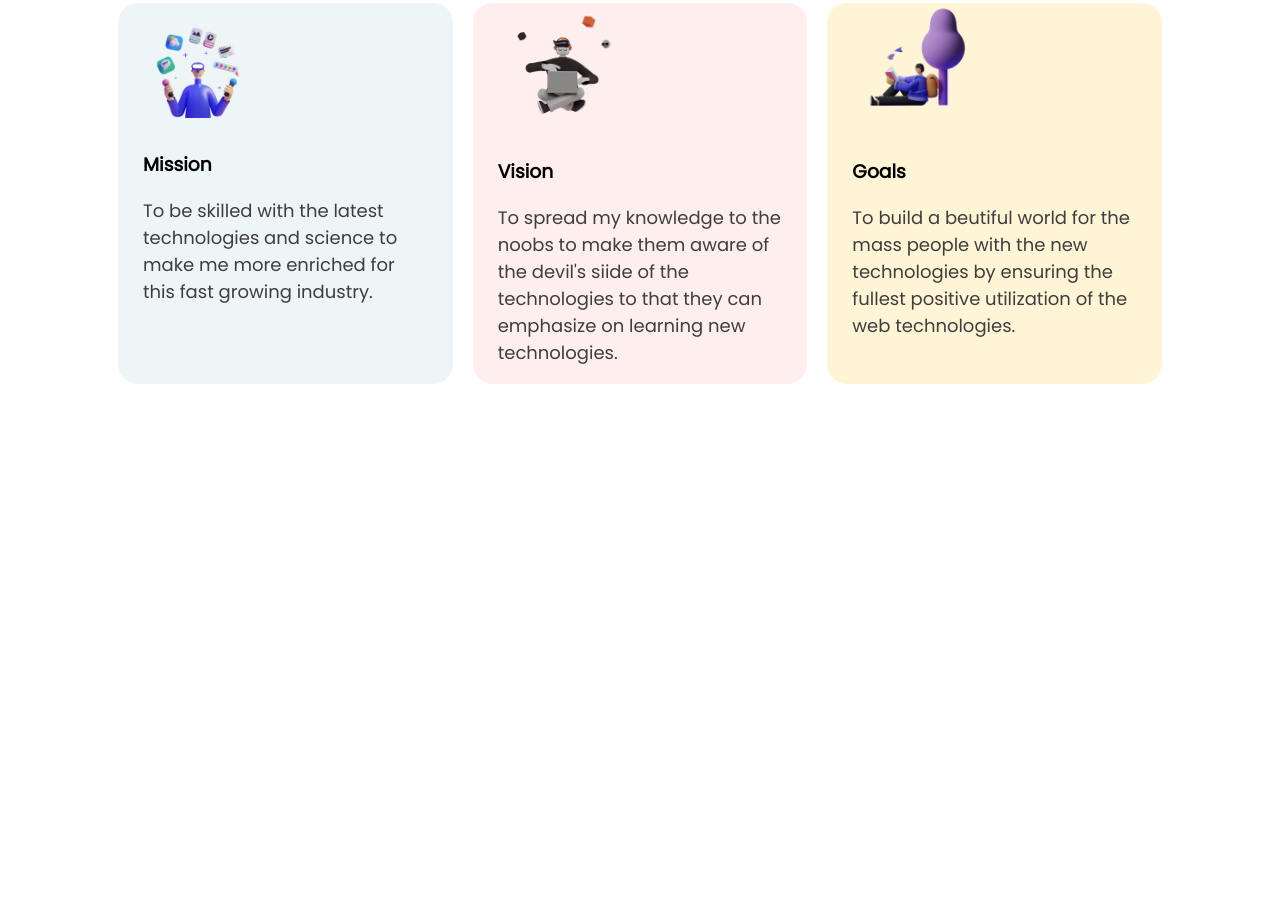
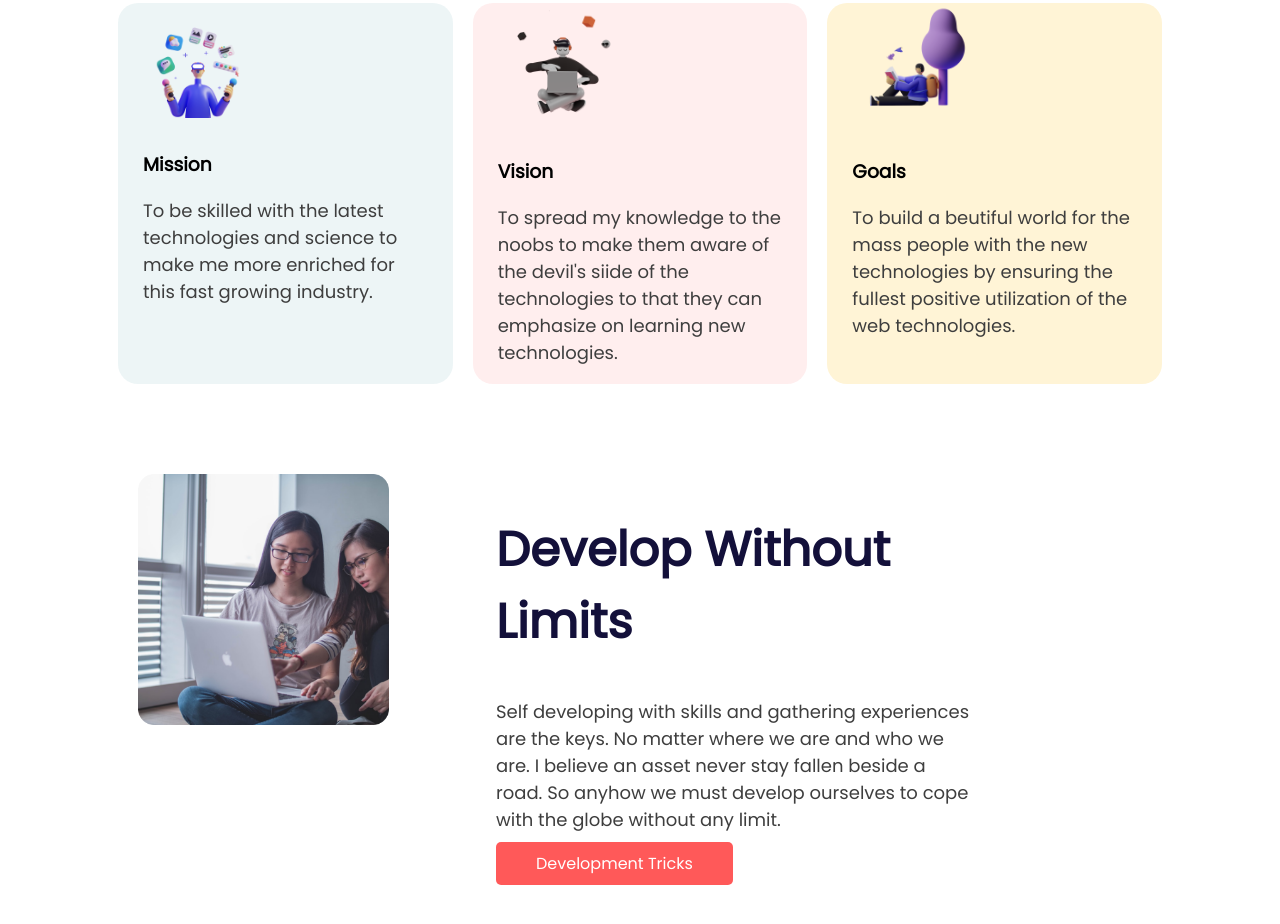
Before and after one commit to Zahid-BM/mission-2020, a plain HTML site: page index.html in a window 1280 px wide. Shown: the part 790-1714 px from the top of the page. Before the commit the page ends 1192 px from the top, so only its background shows below. Drawn offline with Linux system fonts and the light colour scheme.

Commit message:
3rd part maximum done

```diff
--- a/index.html
+++ b/index.html
@@ -52,6 +52,19 @@
         </div>
 
     </section>
+    <section class="double-div">
+        <div class="half-width">
+            <img class="code" src="images/pictures/coding.png" alt="">
+        </div>
+        <div class="half-width develop">
+            <h2>Develop Without Limits</h2>
+            <p>Self developing with skills and gathering experiences are the keys. No matter where we are and who we
+                are. I believe an asset never stay fallen beside a road. So anyhow we must develop ourselves to cope
+                with the globe without any limit.</p>
+            <a class="button" target="_blank" href="">Development Tricks</a>
+
+        </div>
+    </section>
 </body>
 
 </html>
--- a/style.css
+++ b/style.css
@@ -48,6 +48,10 @@ p{
 
 /* ********************* 2nd part CSS styling statrs ************************ */
 
+.tripple-div{
+    margin-bottom: 80px;
+}
+
 .tripple-div h2{
     text-align: center;
 }
@@ -61,8 +65,6 @@ h2{
 .three-box{
     display: flex;
     padding:0 100px;
-
-
 
 }
 
@@ -86,3 +88,10 @@ h2{
 .goal{
     background-color:  #FFF4D6;;
 }
+
+/* ********************* 2nd part CSS styling ends ************************ */
+
+
+.develop{
+    padding:0 300px 0 0;
+}
```
